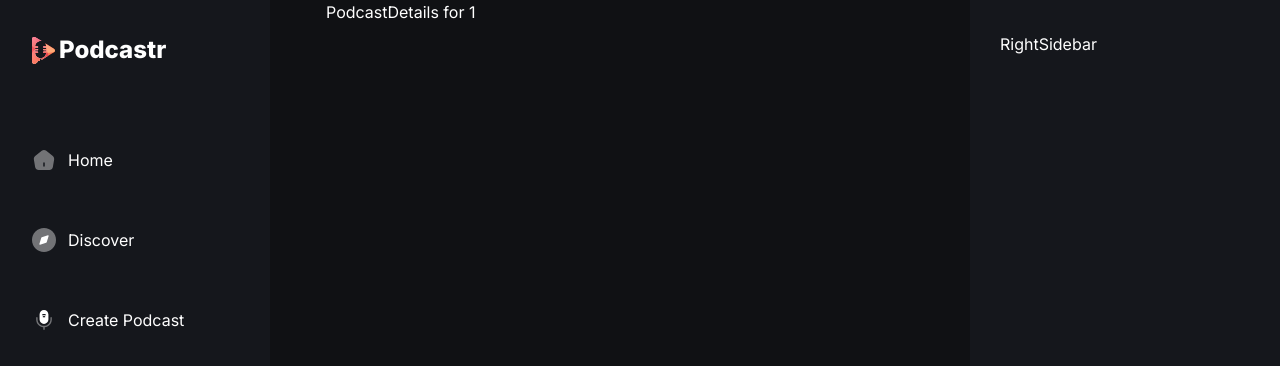
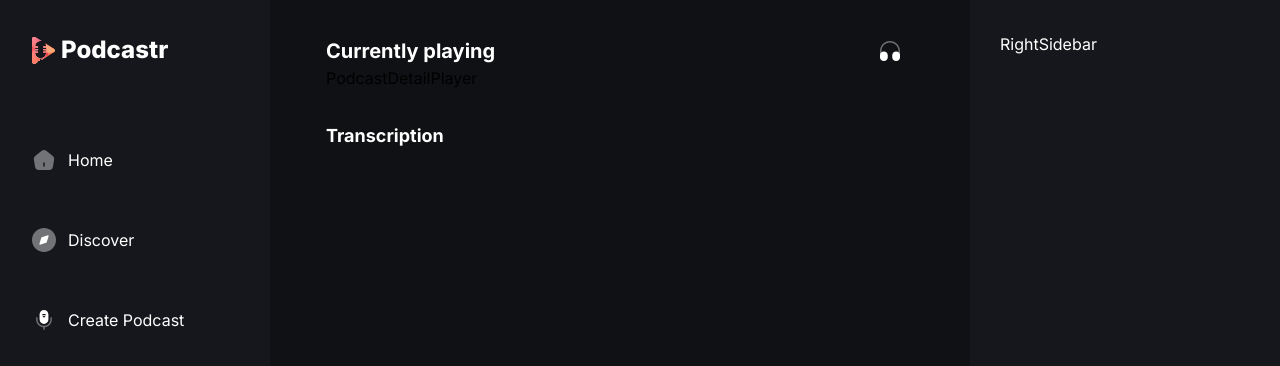
Before and after one commit to Ase020/podcaster, a Next.js app: page /podcasts/1 in a window 1280 px wide. Shown: the top 366 px of the page. Built offline with nearby package versions, Linux system fonts and the light colour scheme; no server answers.

Commit message:
podcast details page

```diff
--- a/app/(root)/page.tsx
+++ b/app/(root)/page.tsx
@@ -21,7 +21,7 @@ function Home() {
                 key={_id}
                 title={podcastTitle}
                 description={podcastDescription}
-                imgURL={imageUrl as string}
+                imgUrl={imageUrl as string}
                 podcastId={_id}
               />
             )
--- a/app/(root)/podcasts/[podcastId]/page.tsx
+++ b/app/(root)/podcasts/[podcastId]/page.tsx
@@ -1,8 +1,51 @@
+"use client";
+
+import PodcastDetailPlayer from "@/components/PodcastDetailPlayer";
+import { api } from "@/convex/_generated/api";
+import { Id } from "@/convex/_generated/dataModel";
+import { useQuery } from "convex/react";
+import Image from "next/image";
 import React from "react";
 
-function PodcastDetails({ params }: { params: { podcastId: string } }) {
+function PodcastDetails({
+  params: { podcastId },
+}: {
+  params: { podcastId: Id<"podcasts"> };
+}) {
+  const podcast = useQuery(api.podcasts.getPodcastById, { podcastId });
+
   return (
-    <div className="text-white-1">PodcastDetails for {params.podcastId}</div>
+    <section className=" flex flex-col w-full">
+      <header className="mt-9 flex items-center justify-between">
+        <h1 className="text-20 font-bold text-white-1">Currently playing</h1>
+
+        <figure className="flex items-center gap-3">
+          <Image
+            src="/icons/headphone.svg"
+            alt="headphone"
+            width={24}
+            height={24}
+          />
+
+          <h2 className="text-16 font-bold text-white-1">{podcast?.views}</h2>
+        </figure>
+      </header>
+
+      <PodcastDetailPlayer />
+
+      <p className="text-white-2 text-16 pb-8 pt[45px] font-medium max-md:text-center">
+        {podcast?.podcastDescription}
+      </p>
+
+      <div className="flex flex-col gap-8">
+        <div className="flex flex-col gap-4">
+          <h1 className="text-18 font-bold text-white-1">Transcription</h1>
+          <p className="text-16 font-medium text-white-2">
+            {podcast?.voicePrompt}
+          </p>
+        </div>
+      </div>
+    </section>
   );
 }
 
--- a/components/LeftSidebar.tsx
+++ b/components/LeftSidebar.tsx
@@ -13,10 +13,10 @@ function LeftSidebar() {
 
   return (
     <section className="left_sidebar flex">
-      <nav className="flex flex-col gap-6">
+      <nav className="flex flex-col gap-6 items-start">
         <Link
           href="/"
-          className="flex cursor-pointer items-center gap-1 pb-10 max-lg:justify-center"
+          className="flex cursor-pointer items-center gap-1.5 pb-10 max-lg:justify-center max-lg:px-4"
         >
           <Image src="/icons/logo.svg" alt="logo" width={23} height={27} />
           <h1 className="text-24 font-extrabold text-white max-lg:hidden">
--- a/components/PodcastCard.tsx
+++ b/components/PodcastCard.tsx
@@ -1,19 +1,27 @@
+import { PodcastCardProps } from "@/types";
 import Image from "next/image";
+import { useRouter } from "next/navigation";
 import React from "react";
 
-interface PodcastProps {
-  podcastId: string;
-  title: string;
-  description: string;
-  imgURL: string;
-}
+function PodcastCard({
+  description,
+  imgUrl,
+  podcastId,
+  title,
+}: PodcastCardProps) {
+  const router = useRouter();
 
-function PodcastCard({ title, description, podcastId, imgURL }: PodcastProps) {
+  const handleViews = () => {
+    router.push(`/podcasts/${podcastId}`, {
+      scroll: true,
+    });
+  };
+
   return (
-    <div className="cursor-pointer">
+    <div className="cursor-pointer" onClick={handleViews}>
       <figure className="flex flex-col gap-2">
         <Image
-          src={imgURL}
+          src={imgUrl}
           alt={title}
           width={174}
           height={174}
--- /dev/null
+++ b/components/PodcastDetailPlayer.tsx
@@ -0,0 +1,7 @@
+import React from "react";
+
+function PodcastDetailPlayer() {
+  return <div>PodcastDetailPlayer</div>;
+}
+
+export default PodcastDetailPlayer;
```
Also changed, not shown: convex/podcasts.ts (+7 -0 lines).
